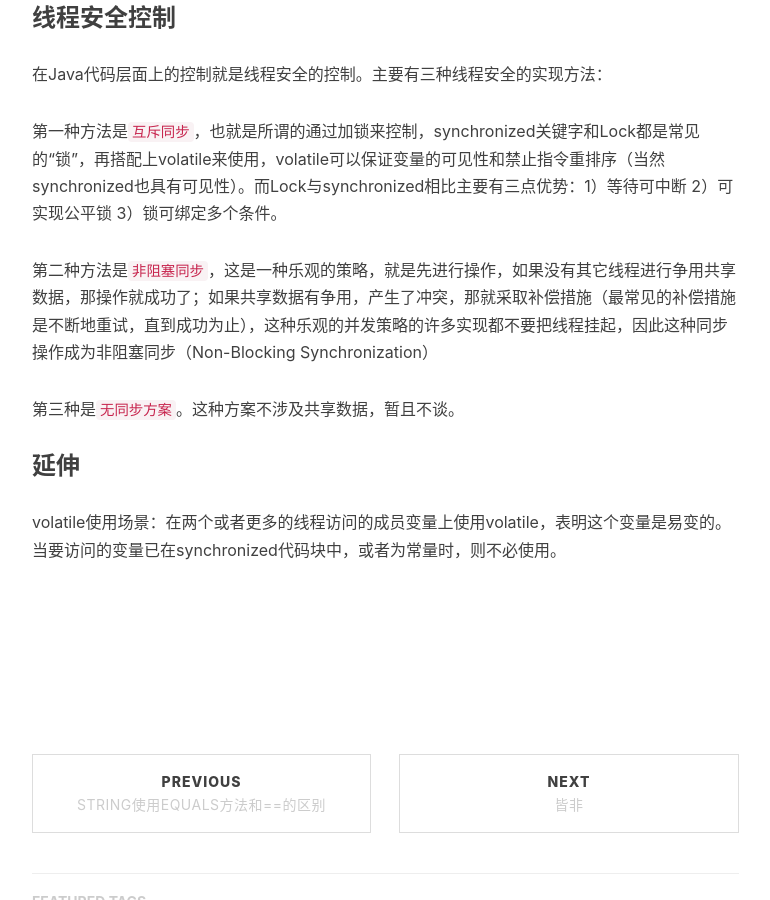
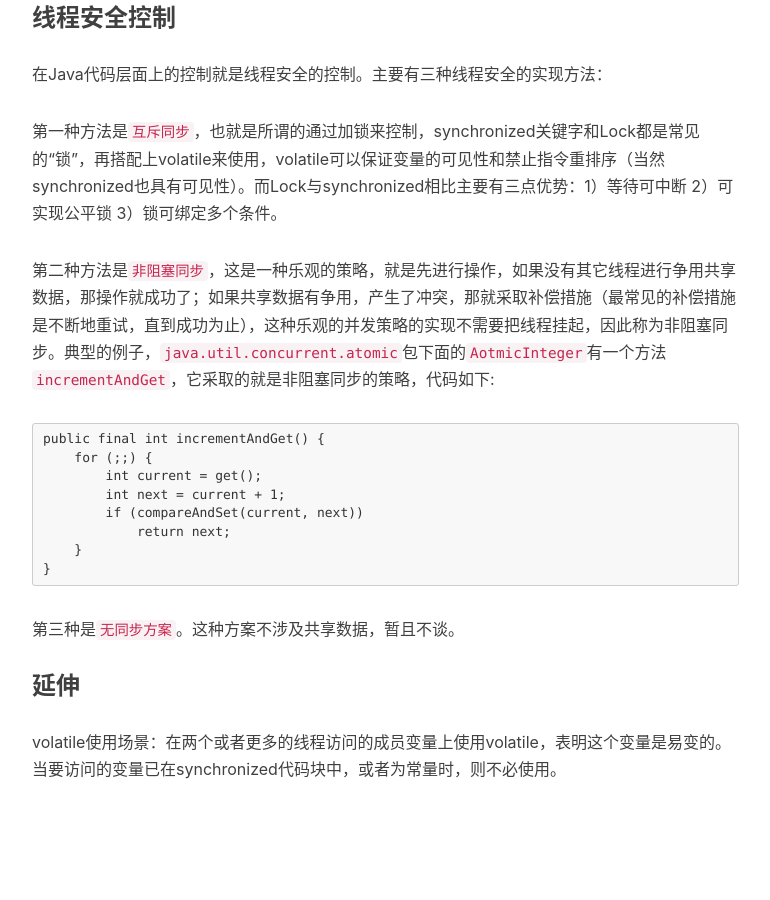
Before and after one commit to kanonjz/kanonjz.github.io, a Jekyll site: the page built from _posts/2017-11-24-talk-about-concurrency.md, in a window 1280 px wide and 900 px high, scrolled down 754 px. Shown: the whole window, without its empty margins (233-1003 px from the left). Built offline with Jekyll 4.4.1, drawn with Linux system fonts in a browser that asks for light colours; nearby versions of some CDN libraries; comment, search, counter and statistics services are not loaded.

Commit message:
Update 2017-11-24-talk-about-concurrency.md

````diff
--- a/_posts/2017-11-24-talk-about-concurrency.md
+++ b/_posts/2017-11-24-talk-about-concurrency.md
@@ -21,7 +21,17 @@ tags:
 第一种方法是`互斥同步`，也就是所谓的通过加锁来控制，synchronized关键字和Lock都是常见的“锁”，再搭配上volatile来使用，volatile可以保证变量的可见性和禁止指令重排序（当然synchronized也具有可见性）。而Lock与synchronized相比主要有三点优势：1）等待可中断 2）可实现公平锁 3）锁可绑定多个条件。
 
 
-第二种方法是`非阻塞同步`，这是一种乐观的策略，就是先进行操作，如果没有其它线程进行争用共享数据，那操作就成功了；如果共享数据有争用，产生了冲突，那就采取补偿措施（最常见的补偿措施是不断地重试，直到成功为止），这种乐观的并发策略的许多实现都不要把线程挂起，因此这种同步操作成为非阻塞同步（Non-Blocking Synchronization）
+第二种方法是`非阻塞同步`，这是一种乐观的策略，就是先进行操作，如果没有其它线程进行争用共享数据，那操作就成功了；如果共享数据有争用，产生了冲突，那就采取补偿措施（最常见的补偿措施是不断地重试，直到成功为止），这种乐观的并发策略的实现不需要把线程挂起，因此称为非阻塞同步。典型的例子，`java.util.concurrent.atomic`包下面的`AotmicInteger`有一个方法`incrementAndGet`，它采取的就是非阻塞同步的策略，代码如下:
+```
+public final int incrementAndGet() {
+    for (;;) {
+        int current = get();
+        int next = current + 1;
+        if (compareAndSet(current, next))
+            return next;
+    }
+}
+```
 
 第三种是`无同步方案`。这种方案不涉及共享数据，暂且不谈。
 
````
